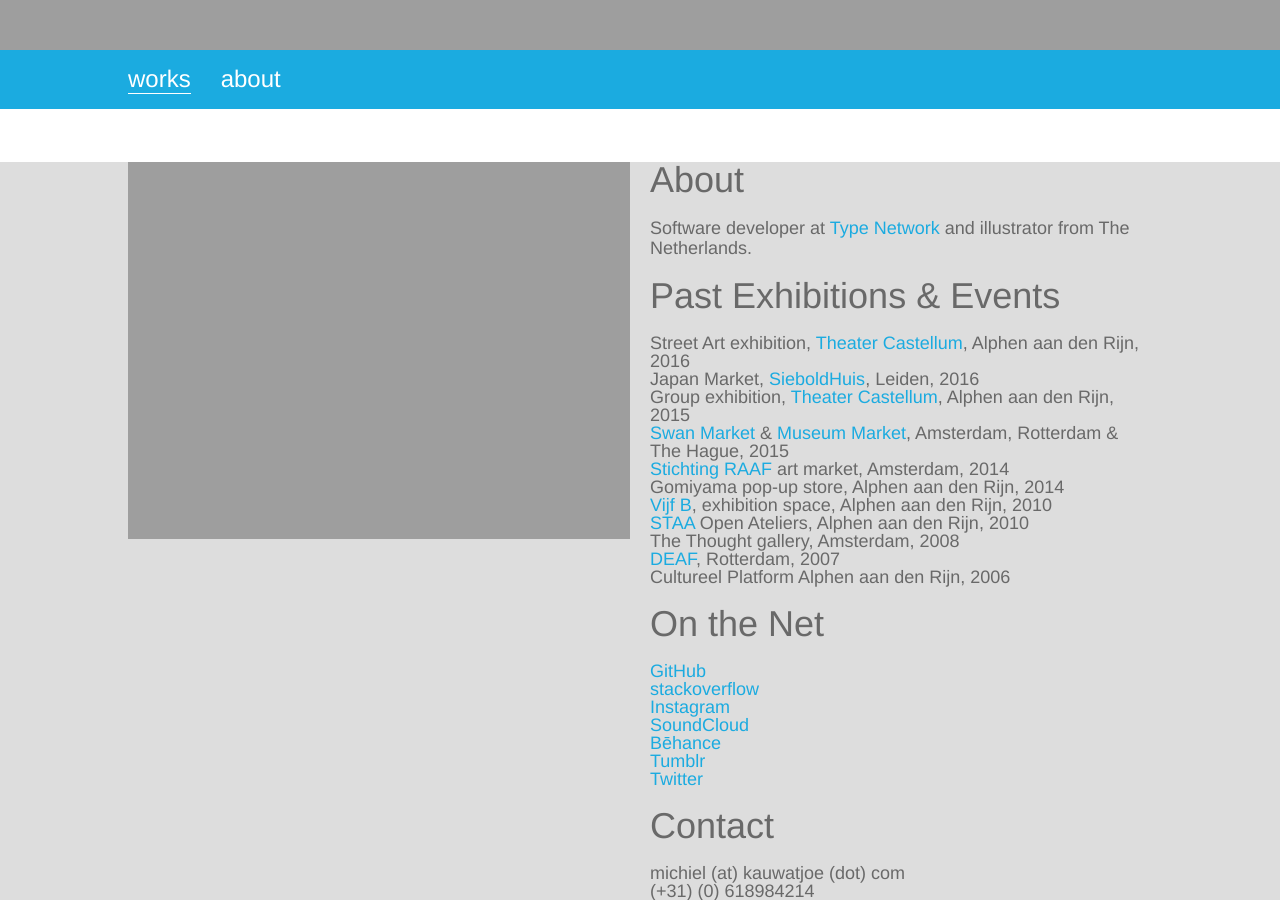
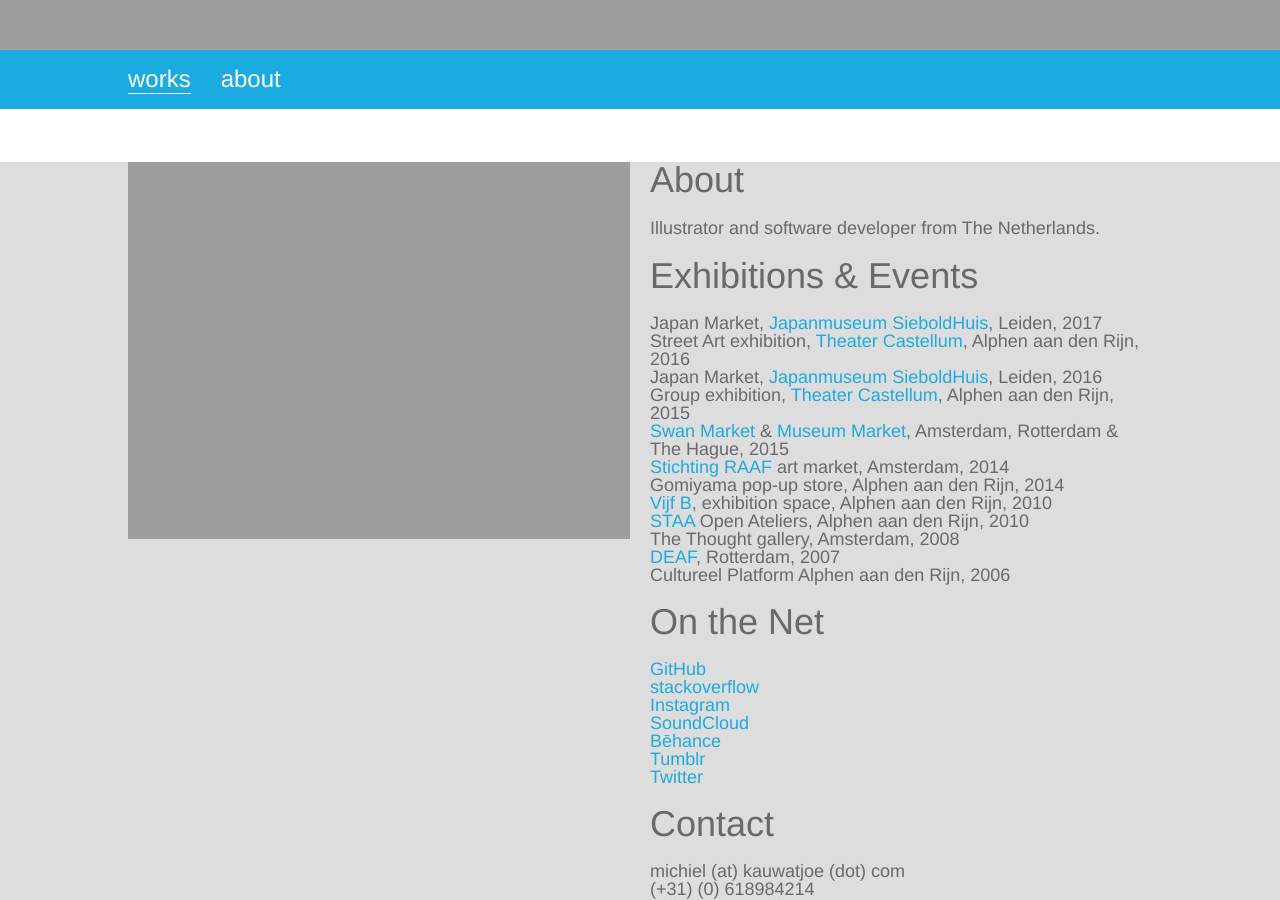
Before and after one commit to michielkauwatjoe/jekyll-portfolio, a Jekyll site: the page built from about/index.html, in a window 1280 px wide and 900 px high. Built offline with Jekyll 4.4.1, drawn with Linux system fonts in a browser that asks for light colours; some web fonts are replaced.

Commit message:
Updated about.

```diff
--- a/about/index.html
+++ b/about/index.html
@@ -12,15 +12,16 @@ layout: general
         <div class="textright">
 			<h1>About</h1>
 
-            <p>Software developer at <a href="http://typenetwork.com">Type Network</a> and illustrator from The Netherlands.</p>
+            <p>Illustrator and software developer from The Netherlands.</p>
 
-            <h1>Past Exhibitions & Events</h1>
+            <h1>Exhibitions & Events</h1>
 
             <p><ul>
+                <li>Japan Market, <a href="http://www.sieboldhuis.org/en/activities/10de-japanmarkt">Japanmuseum SieboldHuis</a>, Leiden, 2017</li>
                 <li>Street Art exhibition, <a href="http://www.theatercastellum.nl">Theater Castellum</a>, Alphen aan den Rijn, 2016</li>
-                <li>Japan Market, <a href="http://www.sieboldhuis.org/actueel/detail/japanmarkt_2016">SieboldHuis</a>, Leiden, 2016</li>
+                <li>Japan Market, <a href="http://www.sieboldhuis.org/actueel/detail/japanmarkt_2016">Japanmuseum SieboldHuis</a>, Leiden, 2016</li>
                 <li>Group exhibition, <a href="http://www.theatercastellum.nl">Theater Castellum</a>, Alphen aan den Rijn, 2015</li>
-                <li><a href="http://www.swanmarket.nl">Swan Market</a> & <a href="http://www.museummarket.nl">Museum Market</a>, Amsterdam, Rotterdam & The Hague, 2015</li>
+                <li><a href="http://www.swanmarket.nl">Swan Market</a> & <a href="http://www.museummarket.nl">Museum Market</a>, Amsterdam, Rotterdam &amp; The Hague, 2015</li>
                 <li><a href="http://www.stichting-raaf.nl/">Stichting RAAF</a> art market, Amsterdam, 2014</li>
                 <li>Gomiyama pop-up store, Alphen aan den Rijn, 2014</li>
                 <li><a href="http://www.vijfb.com">Vijf B</a>, exhibition space, Alphen aan den Rijn, 2010</li>
```
Also changed, not shown: works/death/index.md (+1 -1 lines).
